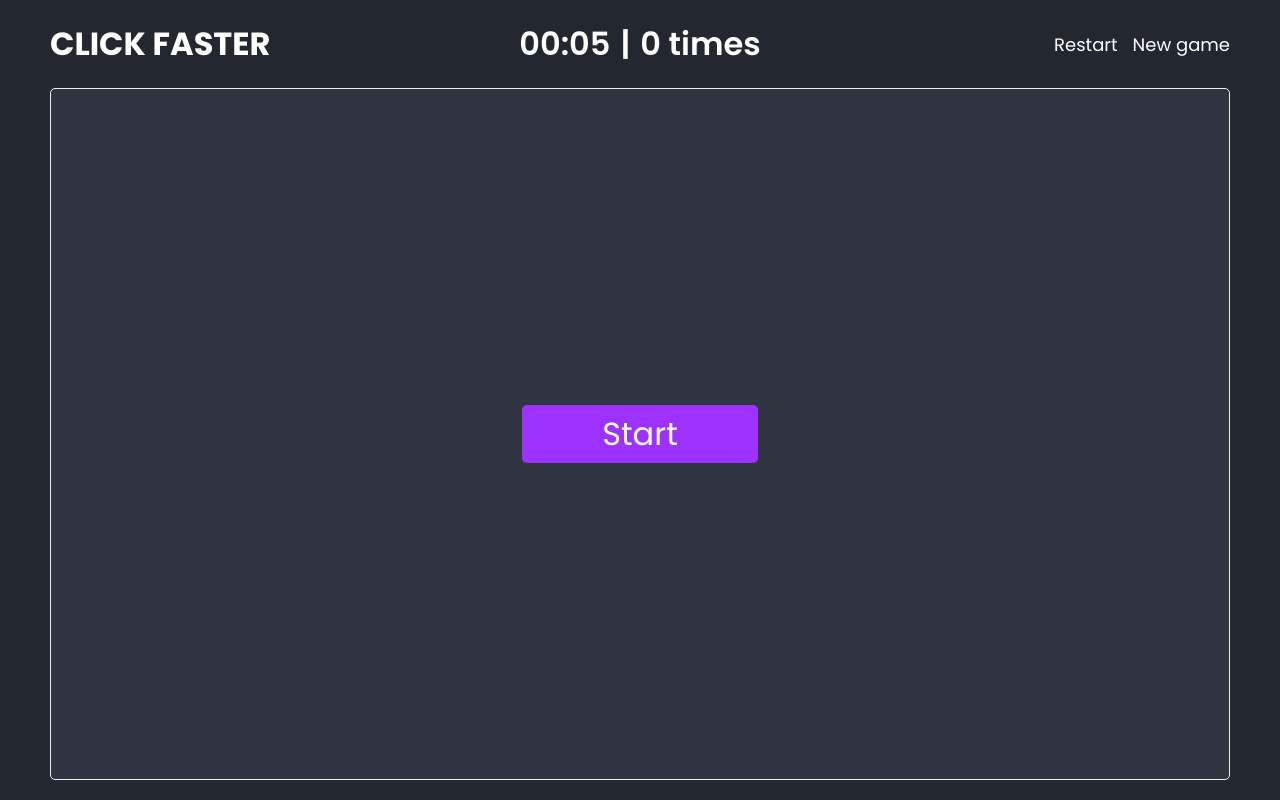
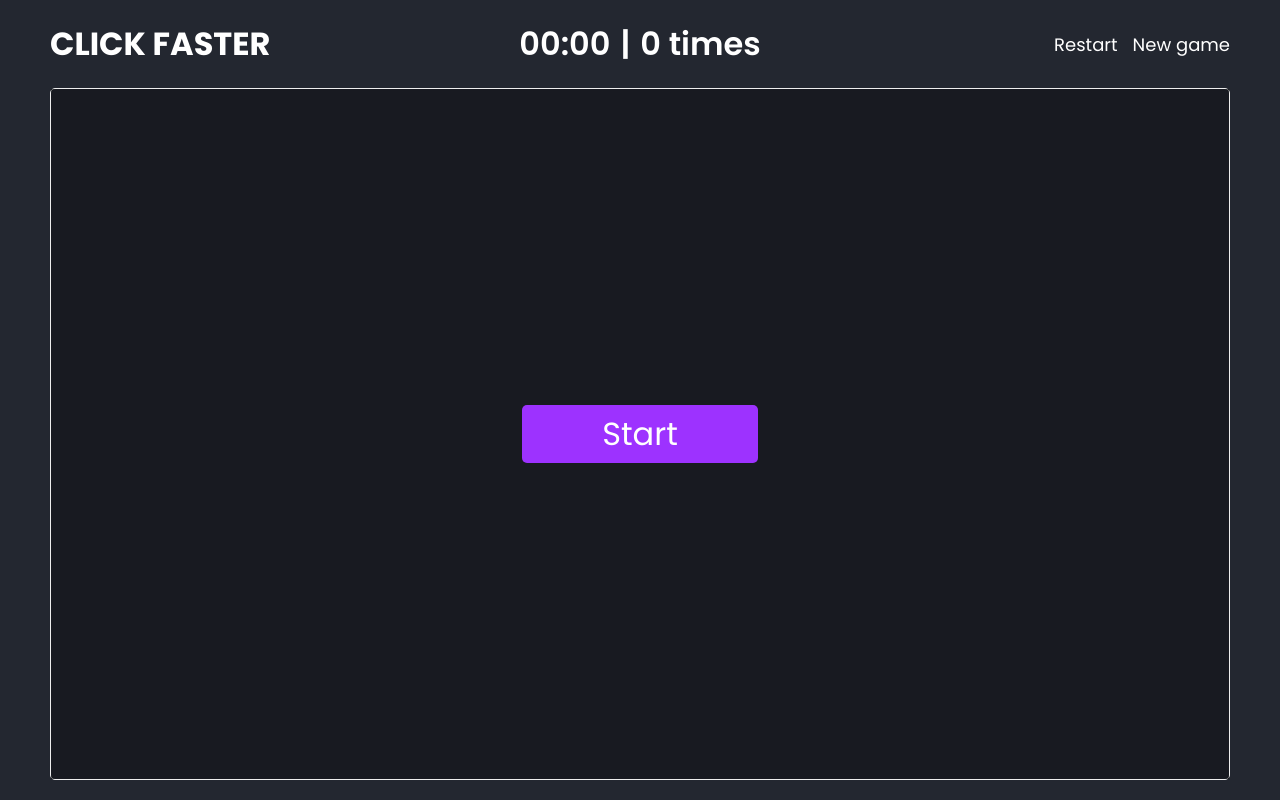
Before and after one commit to Komoza/click-faster, a React (Vite) app: page / in a window 1280 px wide. Built offline with nearby package versions, Linux system fonts and the light colour scheme.

Commit message:
correct set timer && mistake logic

```diff
--- a/src/App.tsx
+++ b/src/App.tsx
@@ -1,12 +1,36 @@
-// import { useState } from 'react'
+import { useState } from 'react';
 import { Header } from './components/header/header';
 import { GameField } from './components/game-field/GameField';
 
 function App() {
+    const [timer, setTimer] = useState<number>(0);
+    const [counter, setCounter] = useState<number>(0);
+
+    const startTimer = (): (() => void) => {
+        let intervalId: ReturnType<typeof setInterval>;
+        const updateTimer = () => {
+            setTimer((prevTimer) => prevTimer + 1);
+        };
+
+        intervalId = setInterval(updateTimer, 1000);
+
+        return () => {
+            clearInterval(intervalId);
+        };
+    };
     return (
         <>
-            <Header />
-            <GameField />
+            <Header
+                timer={timer}
+                counter={counter}
+                setTimer={setTimer}
+                setCounter={setCounter}
+            />
+            <GameField
+                startTimer={startTimer}
+                counter={counter}
+                setCounter={setCounter}
+            />
         </>
     );
 }
--- a/src/components/game-field/GameField.tsx
+++ b/src/components/game-field/GameField.tsx
@@ -1,6 +1,15 @@
 import { useState, useRef } from 'react';
 
-export const GameField = () => {
+interface GameFieldProps {
+    counter: number;
+    setCounter: React.Dispatch<React.SetStateAction<number>>;
+    startTimer: () => void;
+}
+export const GameField: React.FC<GameFieldProps> = ({
+    startTimer,
+    counter,
+    setCounter,
+}) => {
     const sizePoint: number = 100;
     interface Point {
         x: number | null;
@@ -8,16 +17,12 @@ export const GameField = () => {
     }
 
     const [isStarted, setIsStarted] = useState<boolean>(false);
+    const [isMiss, setIsMiss] = useState<boolean>(false);
 
     const [point, setPoint] = useState<Point>({ x: null, y: null });
     const gameFieldRef = useRef<HTMLDivElement>(null);
 
-    const getRandomPoint = (
-        event?: React.MouseEvent<HTMLDivElement, MouseEvent>
-    ) => {
-        if (event) {
-            event.stopPropagation();
-        }
+    const getRandomPoint = () => {
         if (gameFieldRef.current) {
             const gameFieldWidth =
                 gameFieldRef.current.offsetWidth - sizePoint - 10;
@@ -36,28 +41,52 @@ export const GameField = () => {
             setPoint({ x: randomX, y: randomY });
         }
     };
+    const handleClickPoint = (
+        event?: React.MouseEvent<HTMLDivElement, MouseEvent>
+    ) => {
+        if (event) {
+            event.stopPropagation();
+        }
+
+        getRandomPoint();
+        setCounter(counter + 1);
+    };
 
     const start = (event: React.MouseEvent<HTMLButtonElement>) => {
         event.stopPropagation();
         getRandomPoint();
         setIsStarted(true);
+        startTimer();
     };
     const mistake = () => {
+        setCounter(counter ? counter - 1: 0);
         getRandomPoint();
-        console.log('ошибка'); // заменить на мерцание экрана красный цвет
+        setIsMiss(true);
+        setTimeout(() => {
+            setIsMiss(false);
+        }, 300);
     };
 
     return (
         <div ref={gameFieldRef} className="game-field" onClick={mistake}>
+            {isMiss && <div className="game-field__miss-screen"></div>}
             {!isStarted && (
-                <button className="game-field__start-button" onClick={start}>
-                    Start
-                </button>
+                <div
+                    onClick={(event) => event.stopPropagation()}
+                    className="game-field__block-screen"
+                >
+                    <button
+                        className="game-field__start-button"
+                        onClick={start}
+                    >
+                        Start
+                    </button>
+                </div>
             )}
             {point.x !== null && point.y !== null && (
                 <div
                     className="game-field__point"
-                    onClick={(event) => getRandomPoint(event)}
+                    onClick={(event) => handleClickPoint(event)}
                     style={{
                         width: `${sizePoint}px`,
                         height: `${sizePoint}px`,
--- a/src/components/game-field/_GameField.scss
+++ b/src/components/game-field/_GameField.scss
@@ -1,7 +1,4 @@
 .game-field {
-    display: flex;
-    align-items: center;
-    justify-content: center;
     border: 1px solid #eee;
     width: 100%;
     border-radius: 5px;
@@ -9,7 +6,21 @@
     flex: 1;
     position: relative;
 
+    &__block-screen {
+        display: flex;
+        justify-content: center;
+        align-items: center;
+        width: 100%;
+        height: 100%;
+        background-color: rgba($color: #000000, $alpha: 0.5);
+    }
+    &__miss-screen {
+        width: 100%;
+        height: 100%;
+        background-color: rgba($color: #f30000, $alpha: 0.5);
+    }
     &__start-button {
+        position: absolute;
         border: 0;
         font-size: 32px;
         padding: 5px 80px;
--- a/src/components/header/header.tsx
+++ b/src/components/header/header.tsx
@@ -1,34 +1,29 @@
-import { useState, useEffect } from 'react';
+interface HeaderProps {
+    timer: number;
+    counter: number;
+    setTimer: React.Dispatch<React.SetStateAction<number>>;
+    setCounter: React.Dispatch<React.SetStateAction<number>>;
+}
 
-export const Header = () => {
-    const [timer, setTimer] = useState<number>(0);
-    const [counter, setCounter] = useState<number>(0);
+const formatTime = (time: number) => {
+    const minutes = Math.floor(time / 60)
+        .toString()
+        .padStart(2, '0');
+    const seconds = (time % 60).toString().padStart(2, '0');
+    return `${minutes}:${seconds}`;
+};
 
+export const Header: React.FC<HeaderProps> = ({
+    timer,
+    counter,
+    setTimer,
+    setCounter,
+}) => {
     const restartGame = () => {
         setTimer(0);
         setCounter(0);
     };
 
-    useEffect(() => {
-        let intervalId: ReturnType<typeof setInterval>;
-        const updateTimer = () => {
-            setTimer((prevTimer) => prevTimer + 1);
-        };
-
-        intervalId = setInterval(updateTimer, 1000);
-
-        return () => {
-            clearInterval(intervalId);
-        };
-    }, []);
-
-    const formatTime = (time: number) => {
-        const minutes = Math.floor(time / 60)
-            .toString()
-            .padStart(2, '0');
-        const seconds = (time % 60).toString().padStart(2, '0');
-        return `${minutes}:${seconds}`;
-    };
     return (
         <header className="header">
             <h1 className="header__logo">CLICK FASTER</h1>
```
